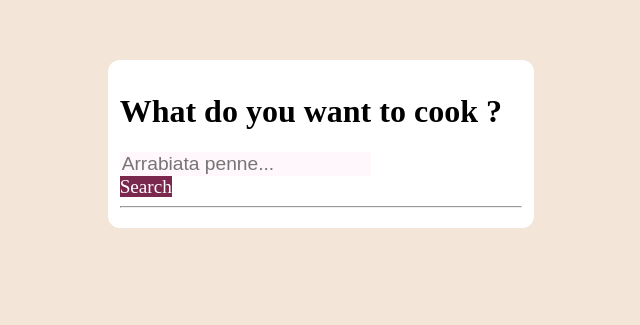
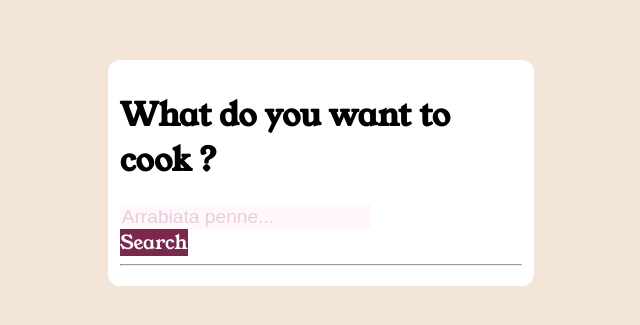
Before and after one commit to LunaaDyn/pasta, a plain HTML site: page index.html in a window 1280 px wide. Shown: the part 367-692 px from the top of the page, without its empty margins (319-959 px from the left). Drawn offline with Linux system fonts and the light colour scheme.

Commit message:
Fixed input color

```diff
--- a/index.html
+++ b/index.html
@@ -5,6 +5,12 @@
     <meta name="viewport" content="width=device-width, initial-scale=1.0" />
     <title>Document</title>
     <link rel="stylesheet" href="styles.css" />
+    <link rel="preconnect" href="https://fonts.googleapis.com" />
+    <link rel="preconnect" href="https://fonts.gstatic.com" crossorigin />
+    <link
+      href="https://fonts.googleapis.com/css2?family=Young+Serif&display=swap"
+      rel="stylesheet"
+    />
   </head>
   <body>
     <div class="search">
--- a/styles.css
+++ b/styles.css
@@ -1,6 +1,8 @@
 body {
     background-color: #F3E5D7;
     margin: 33.333%;
+    font-family: "Young Serif";
+    font-weight: 400;
 }
 
 a {
@@ -10,9 +12,12 @@ a {
     font-size: larger;
 }
 
+::placeholder {
+    color: #E8CEDA;
+}
+
 input {
     background: #FFF7FB;
-    color: #E8CEDA;
     border: 0px solid;
     font-size: larger;
 }
```
